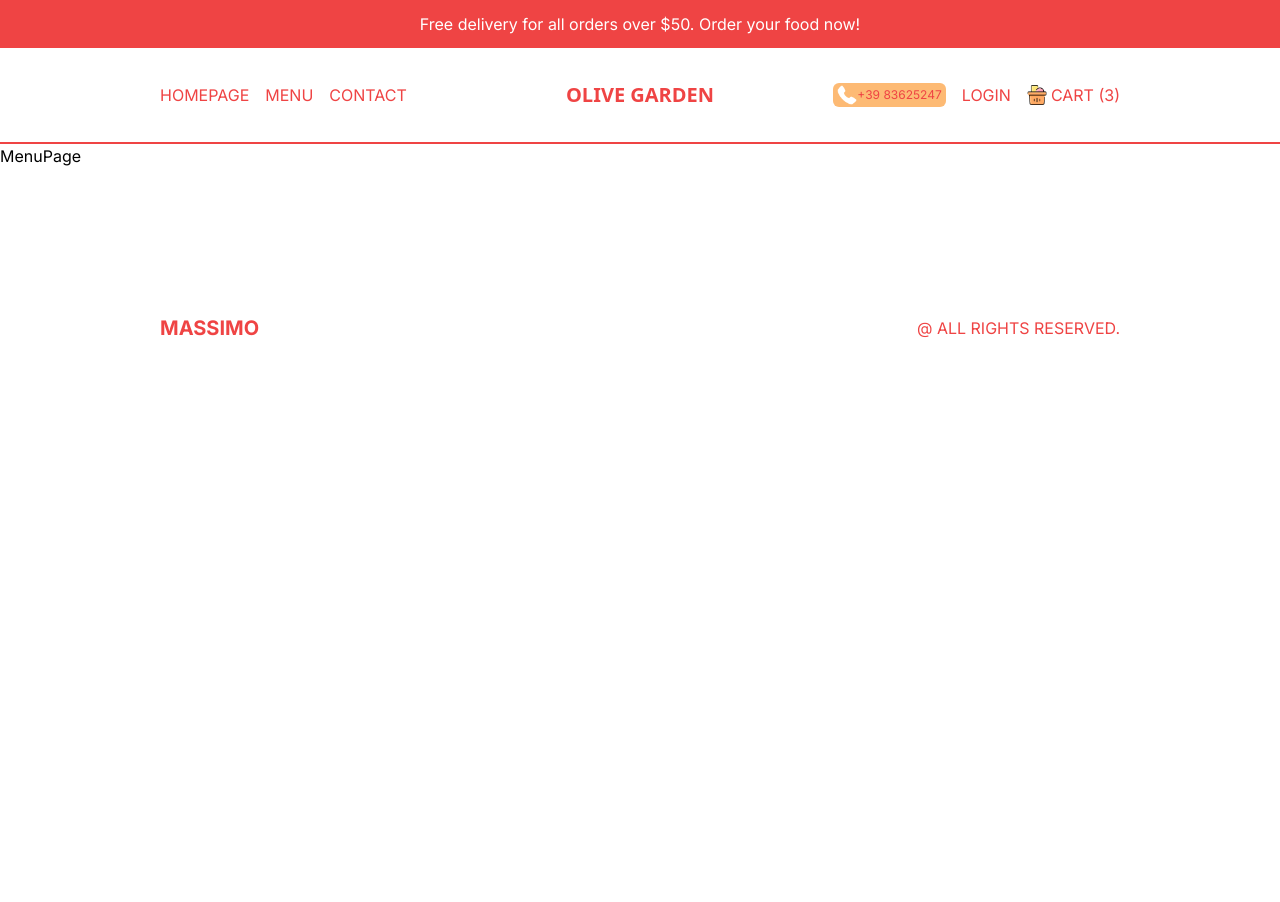
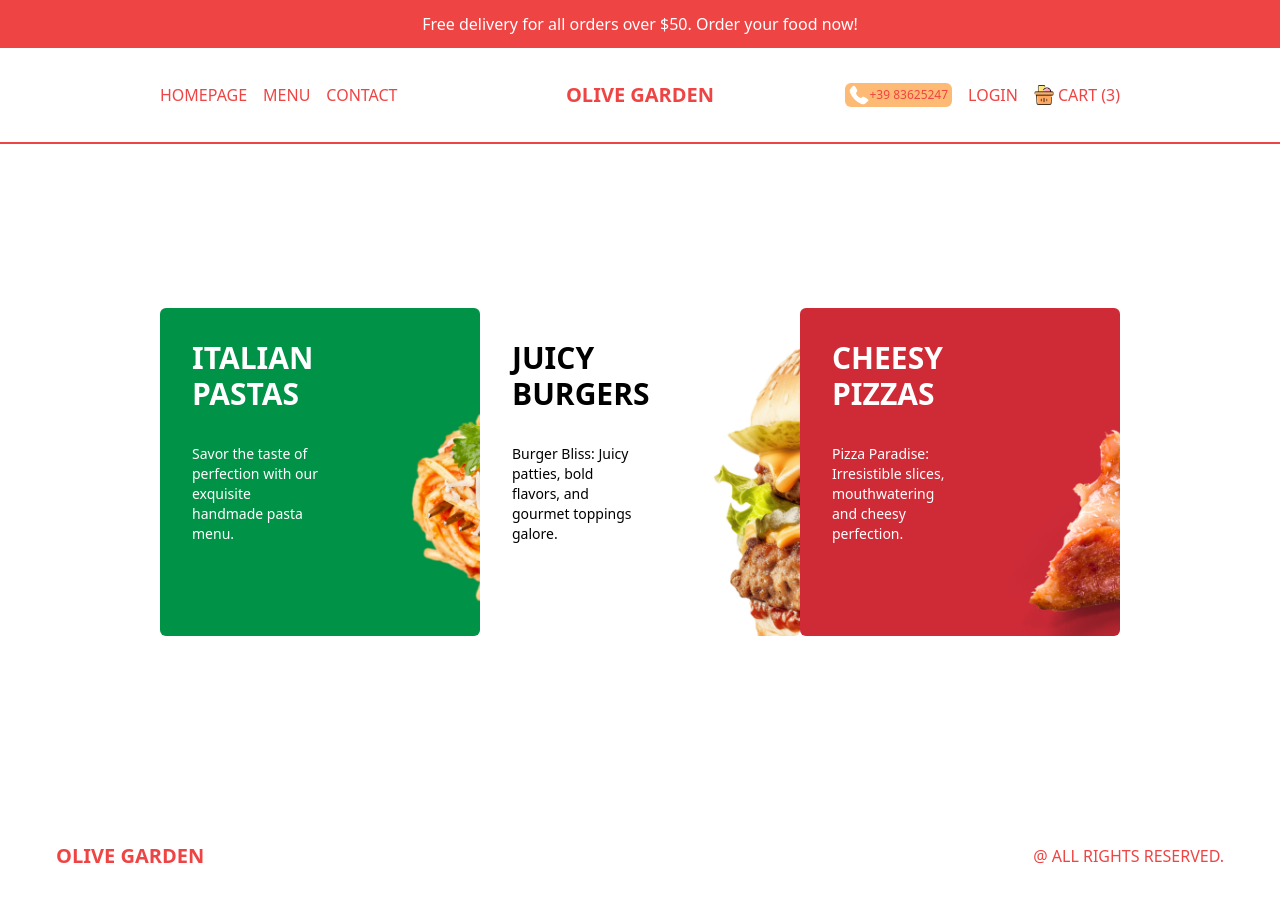
Before and after one commit to kyawsoethant-vespri/Italian_Restaurant_Project, a Next.js app: page /menu in a window 1280 px wide. Shown: the top 902 px of the page. Before the commit the page ends 800 px from the top, so only its background shows below. Built offline with nearby package versions, Linux system fonts and the light colour scheme.

Commit message:
[Added]Menu Page

```diff
--- a/src/app/layout.tsx
+++ b/src/app/layout.tsx
@@ -19,7 +19,7 @@
 }) {
   return (
     <html lang="en">
-      <body className={inter.className}>
+      <body>
         <Notification />
         <Navbar />
         {children}
--- /dev/null
+++ b/src/app/menu/[category]/data.ts
@@ -0,0 +1,142 @@
+interface option {
+  title: string;
+  additionalPrice: number;
+}
+
+interface Product {
+  id: number;
+  title: string;
+  desc: string;
+  img: string;
+  price: number;
+  options: option[];
+}
+
+export const pizzas: Product[] = [
+  {
+    id: 1,
+    title: "Sicilian",
+    desc: "Ignite your taste buds with a fiery combination of spicy pepperoni, jalapeños, crushed red pepper flakes, and melted mozzarella cheese, delivering a kick with every bite.",
+    img: "/temporary/p1.png",
+    price: 24.9,
+    options: [
+      {
+        title: "Small",
+        additionalPrice: 0,
+      },
+      {
+        title: "Medium",
+        additionalPrice: 4,
+      },
+      {
+        title: "Large",
+        additionalPrice: 6,
+      },
+    ],
+  },
+  {
+    id: 2,
+    title: "Mediterranean Delight",
+    desc: "Embark on a culinary journey with this Mediterranean-inspired creation, featuring zesty feta cheese, Kalamata olives, sun-dried tomatoes, and a sprinkle of oregano.",
+    img: "/temporary/p8.png",
+    price: 32.9,
+    options: [
+      {
+        title: "Small",
+        additionalPrice: 0,
+      },
+      {
+        title: "Medium",
+        additionalPrice: 4,
+      },
+      {
+        title: "Large",
+        additionalPrice: 6,
+      },
+    ],
+  },
+  {
+    id: 3,
+    title: "Bella Napoli",
+    desc: "A classic Italian delight featuring a thin, crispy crust, tangy tomato sauce, fresh mozzarella, and a medley of aromatic herbs topped with lettuce, tomatoes, and a dollop of tangy mayo.",
+    img: "/temporary/p3.png",
+    price: 26.9,
+    options: [
+      {
+        title: "Small",
+        additionalPrice: 0,
+      },
+      {
+        title: "Medium",
+        additionalPrice: 4,
+      },
+      {
+        title: "Large",
+        additionalPrice: 6,
+      },
+    ],
+  },
+  {
+    id: 4,
+    title: "Pesto Primavera",
+    desc: "A classic Italian delight featuring a thin, crispy crust, tangy tomato sauce, fresh mozzarella, and a medley of aromatic herbs topped with lettuce, tomatoes, and a dollop of tangy mayo.",
+    img: "/temporary/p10.png",
+    price: 28.9,
+    options: [
+      {
+        title: "Small",
+        additionalPrice: 0,
+      },
+      {
+        title: "Medium",
+        additionalPrice: 4,
+      },
+      {
+        title: "Large",
+        additionalPrice: 6,
+      },
+    ],
+  },
+  {
+    id: 5,
+    title: "Veggie Supreme",
+    desc: "A classic Italian delight featuring a thin, crispy crust, tangy tomato sauce, fresh mozzarella, and a medley of aromatic herbs topped with lettuce, tomatoes, and a dollop of tangy mayo.",
+    img: "/temporary/p11.png",
+    price: 24.9,
+    options: [
+      {
+        title: "Small",
+        additionalPrice: 0,
+      },
+      {
+        title: "Medium",
+        additionalPrice: 4,
+      },
+      {
+        title: "Large",
+        additionalPrice: 6,
+      },
+    ],
+  },
+  {
+    id: 6,
+    title: "Four Cheese Fantasy",
+    desc: "Experience pure cheesy bliss with a melty blend of mozzarella, cheddar, provolone, and Parmesan cheeses, creating a rich and indulgent pizza experience.",
+    img: "/temporary/p12.png",
+    price: 22.9,
+    options: [
+      {
+        title: "Small",
+        additionalPrice: 0,
+      },
+      {
+        title: "Medium",
+        additionalPrice: 4,
+      },
+      {
+        title: "Large",
+        additionalPrice: 6,
+      },
+    ],
+  },
+];
--- a/src/app/menu/data.ts
+++ b/src/app/menu/data.ts
@@ -1,18 +1,18 @@
-type Menu = {
+interface Menu {
   id: number;
   slug: string;
   title: string;
-  desc?: string;
-  img?: string;
+  desc: string;
+  img: string;
   color: string;
-}[];
+}
 
-export const menu: Menu = [
+export const menu: Menu[] = [
   {
     id: 1,
     slug: "pastas",
     title: "Italian Pastas",
-    desc: "Savor the taste of perfection with our exquisite Italian handmade pasta menu.",
+    desc: "Savor the taste of perfection with our exquisite handmade pasta menu.",
     img: "/temporary/m1.png",
     color: "white",
   },
@@ -28,7 +28,7 @@
     id: 3,
     slug: "pizzas",
     title: "Cheesy Pizzas",
-    desc: "Pizza Paradise: Irresistible slices, mouthwatering toppings, and cheesy perfection.",
+    desc: "Pizza Paradise: Irresistible slices, mouthwatering and cheesy perfection.",
     img: "/temporary/m3.png",
     color: "white",
   },
--- a/src/app/menu/page.tsx
+++ b/src/app/menu/page.tsx
@@ -1,7 +1,32 @@
+import Link from "next/link";
 import React from "react";
+import { menu } from "./data";
 
 const MenuPage = () => {
-  return <div>MenuPage</div>;
+  return (
+    <div className=" lg:px-20 xl:px-40 h-[calc(100vh-6rem)] md:h-[calc(100vh-9rem)] flex flex-col md:flex-row items-center">
+      {menu.map((category) => (
+        <Link
+          href={`/menu/${category.slug}`}
+          key={category.id}
+          className="w-full h-1/3 bg-cover p-8 md:h-1/2 rounded-md"
+          style={{ backgroundImage: `url(${category.img})` }}
+        >
+          <div className={`text-${category.color} w-1/2`}>
+            <h1 className="text-3xl font-bold uppercase">{category.title}</h1>
+            <p className="text-sm my-1 sm:my-1 xl:my-8">{category.desc}</p>
+            <button
+              className={`hidden 2xl:block bg-${category.color} text-${
+                category.color === "black" ? "white" : "red-500"
+              } bg-${category.color} py-2 px-4 rounded-md`}
+            >
+              Explore
+            </button>
+          </div>
+        </Link>
+      ))}
+    </div>
+  );
 };
 
 export default MenuPage;
--- a/src/components/Featured.tsx
+++ b/src/components/Featured.tsx
@@ -4,7 +4,7 @@
 
 const Featured = () => {
   return (
-    <div className="w-screen overflow-x-scroll text-red-500">
+    <div className="w-full overflow-x-scroll text-red-500">
       {/* WRAPPER */}
       <div className="w-max flex">
         {/* SINGLE ITEM */}
--- a/src/components/Footer.tsx
+++ b/src/components/Footer.tsx
@@ -3,9 +3,9 @@
 
 const Footer = () => {
   return (
-    <div className="h-12 md:h-24 flex p-4 lg:p-20 xl:p-40 items-center justify-between text-red-500 uppercase">
+    <div className="h-12 md:h-24 flex p-4 lg:p-7 xl:p-14 items-center justify-between text-red-500 uppercase">
       <Link href="/" className="font-bold text-xl">
-        Massimo
+        Olive Garden
       </Link>
       <p>@ All Rights Reserved.</p>
     </div>
```
Also changed, not shown: src/data.ts (+0 -129 lines).
